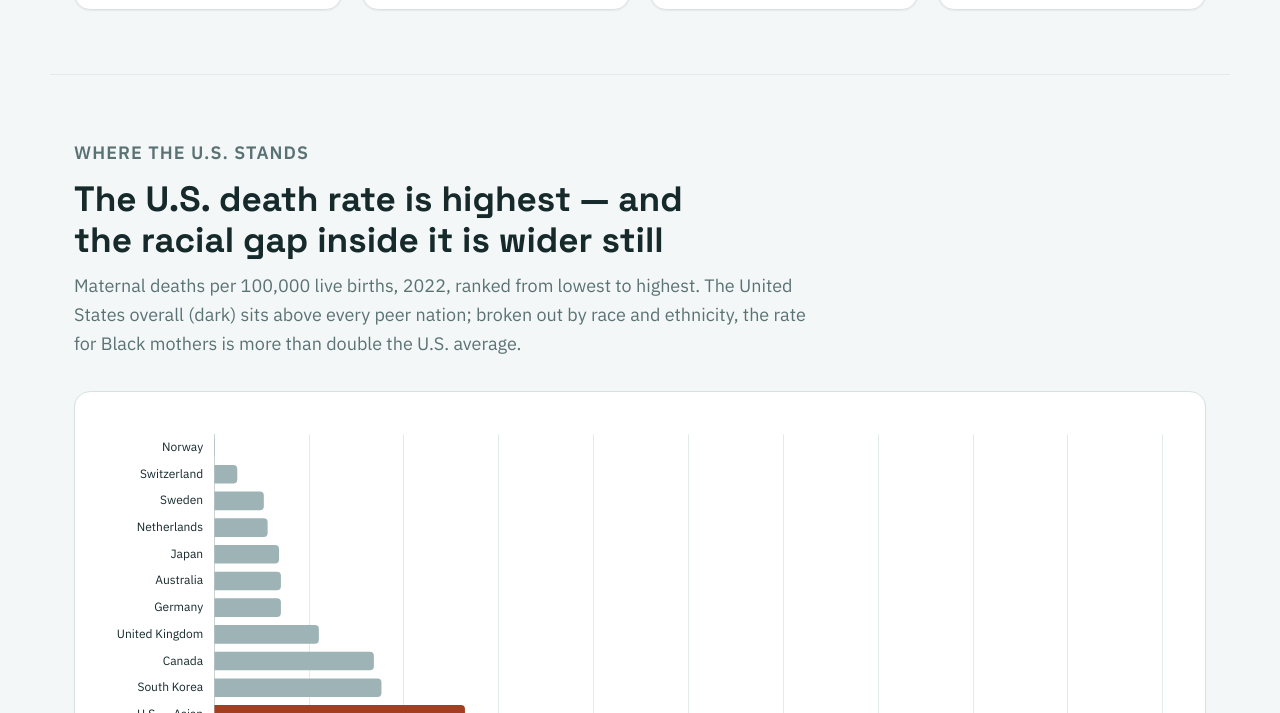
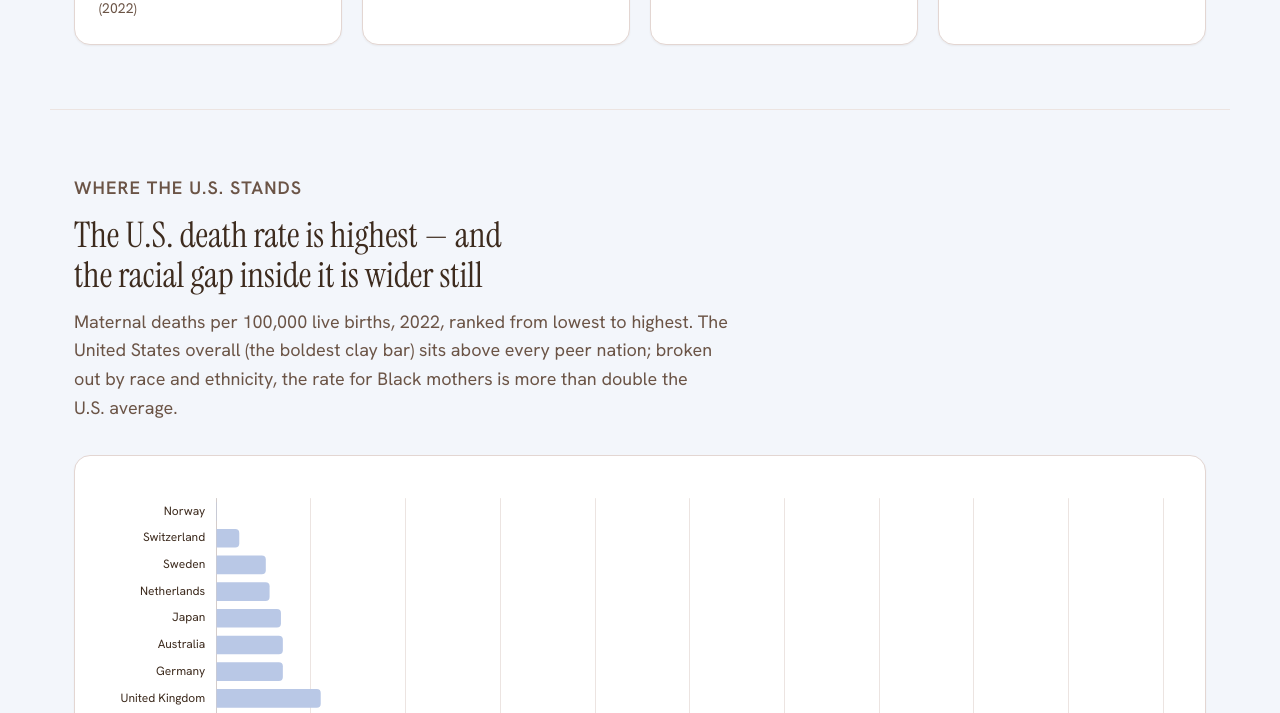
Before and after one commit to Rei0322/maternal-health-dashboard, a plain HTML site: page index.html in a window 1280 px wide. Shown: the part 836-1549 px from the top of the page. Drawn offline with nearby package versions, Linux system fonts and the light colour scheme.

Commit message:
Restyle dashboard in Aristeia Labs brand colors and type
Palette and fonts from the Aristeia Labs site, light and dark themes.
Clay reserved for U.S. data; gold for reference lines and midwives.

Co-Authored-By: Claude Opus 5.5 <noreply@anthropic.com>
Claude-Session: https://claude.ai/code/session_01YCnTNyFBtxdHYVafXmxm61

```diff
--- a/app.js
+++ b/app.js
@@ -40,7 +40,7 @@ function cssVar(name) {
   return getComputedStyle(document.documentElement).getPropertyValue(name).trim();
 }
 
-Chart.defaults.font.family = "'IBM Plex Sans', 'Helvetica Neue', sans-serif";
+Chart.defaults.font.family = "'Hanken Grotesk', 'Segoe UI', system-ui, sans-serif";
 Chart.defaults.font.size = 13;
 
 let charts = [];
@@ -59,7 +59,9 @@ function renderCharts() {
   const peerDark = cssVar('--color-peer-dark');
   const us = cssVar('--color-us');
   const usHover = cssVar('--color-us-hover');
+  const usSub = cssVar('--color-us-sub');
   const primary = cssVar('--color-primary');
+  const accent = cssVar('--color-accent');
 
   const baseGrid = { color: divider, drawTicks: false };
   const baseTicks = { color: muted, font: { size: 12 } };
@@ -67,7 +69,7 @@ function renderCharts() {
   // ---- Chart 1: Mortality ----
   const mCtx = document.getElementById('mortalityChart');
   const mColors = MORTALITY_DATA.map((d) =>
-    d.group === 'us' ? us : d.group === 'us-sub' ? usHover : peer
+    d.group === 'us' ? us : d.group === 'us-sub' ? usSub : peer
   );
   charts.push(
     new Chart(mCtx, {
@@ -152,7 +154,7 @@ function renderCharts() {
             const { ctx, chartArea, scales } = chart;
             const x = scales.x.getPixelForValue(OECD_AVERAGE_LEAVE);
             ctx.save();
-            ctx.strokeStyle = muted;
+            ctx.strokeStyle = accent;
             ctx.setLineDash([4, 4]);
             ctx.lineWidth = 1.5;
             ctx.beginPath();
@@ -161,7 +163,7 @@ function renderCharts() {
             ctx.stroke();
             ctx.setLineDash([]);
             ctx.fillStyle = muted;
-            ctx.font = '11px "IBM Plex Sans", sans-serif';
+            ctx.font = '11px "Hanken Grotesk", sans-serif';
             ctx.textAlign = 'left';
             ctx.fillText('OECD avg: 18.4 wks', x + 6, chartArea.top + 12);
             ctx.restore();
@@ -190,7 +192,7 @@ function renderCharts() {
           {
             label: 'Midwives per 1,000 live births',
             data: wSorted.map((d) => d.midwife),
-            backgroundColor: us,
+            backgroundColor: accent,
             borderRadius: 4,
             barThickness: 12,
           },
@@ -219,7 +221,7 @@ renderCharts();
 // ---------- Chart 2: Timing — custom 100%-stacked bar ----------
 (function renderTiming() {
   const container = document.getElementById('timingChart');
-  const shades = ['#c1502e', '#a03f22', '#0f6e76', '#0b5259', '#5b7274'];
+  const shades = ['#a26e5d', '#7f5244', '#4a659c', '#3b5283', '#6b5446'];
   const total = TIMING_DATA.reduce((s, d) => s + d.value, 0);
 
   const bar = document.createElement('div');
--- a/index.html
+++ b/index.html
@@ -8,7 +8,7 @@
 
 <link rel="preconnect" href="https://fonts.googleapis.com" />
 <link rel="preconnect" href="https://fonts.gstatic.com" crossorigin />
-<link href="https://fonts.googleapis.com/css2?family=Space+Grotesk:wght@500;600;700&family=IBM+Plex+Sans:wght@400;500;600&display=swap" rel="stylesheet" />
+<link href="https://fonts.googleapis.com/css2?family=Instrument+Serif:ital@0;1&family=Hanken+Grotesk:wght@400;500;600&display=swap" rel="stylesheet" />
 
 <link rel="stylesheet" href="./base.css" />
 <link rel="stylesheet" href="./style.css" />
@@ -70,7 +70,7 @@
     <div class="section-head">
       <p class="section-kicker">Where the U.S. stands</p>
       <h2>The U.S. death rate is highest — and the racial gap inside it is wider still</h2>
-      <p>Maternal deaths per 100,000 live births, 2022, ranked from lowest to highest. The United States overall (dark) sits above every peer nation; broken out by race and ethnicity, the rate for Black mothers is more than double the U.S. average.</p>
+      <p>Maternal deaths per 100,000 live births, 2022, ranked from lowest to highest. The United States overall (the boldest clay bar) sits above every peer nation; broken out by race and ethnicity, the rate for Black mothers is more than double the U.S. average.</p>
     </div>
     <div class="chart-card">
       <div class="chart-canvas-wrap" style="height: 480px;">
@@ -79,7 +79,7 @@
       <div class="legend-row">
         <span class="legend-item"><span class="legend-swatch" style="background:var(--color-peer)"></span>Peer country</span>
         <span class="legend-item"><span class="legend-swatch" style="background:var(--color-us)"></span>United States (overall)</span>
-        <span class="legend-item"><span class="legend-swatch" style="background:var(--color-us-hover)"></span>U.S. subgroup by race/ethnicity</span>
+        <span class="legend-item"><span class="legend-swatch" style="background:var(--color-us-sub)"></span>U.S. subgroup by race/ethnicity</span>
       </div>
       <p class="source-note">Source: <a href="https://www.commonwealthfund.org/publications/issue-briefs/2024/jun/insights-us-maternal-mortality-crisis-international-comparison" target="_blank" rel="noopener noreferrer">Gunja et al., 2024, The Commonwealth Fund</a>, using OECD Health Statistics 2023 and CDC National Vital Statistics data. 2022 is the latest year with internationally comparable figures; the CDC reports more recent U.S.-only rates separately.</p>
     </div>
@@ -118,7 +118,7 @@
     <div class="section-head">
       <p class="section-kicker">The workforce gap</p>
       <h2>The U.S. leans on OB-GYNs where other countries lean on midwives</h2>
-      <p>OB-GYNs and midwives per 1,000 live births. The U.S. and Canada field the smallest maternity care workforce of any peer nation — and are alone in having more ob-gyns than midwives.</p>
+      <p>OB-GYNs and midwives per 1,000 live births. The U.S. and Canada field the smallest maternity care workforce of any peer nation — and are alone in having more OB-GYNs than midwives.</p>
     </div>
     <div class="chart-card">
       <div class="chart-canvas-wrap" style="height: 480px;">
@@ -126,7 +126,7 @@
       </div>
       <div class="legend-row">
         <span class="legend-item"><span class="legend-swatch" style="background:var(--color-primary)"></span>OB-GYNs per 1,000 live births</span>
-        <span class="legend-item"><span class="legend-swatch" style="background:var(--color-us)"></span>Midwives per 1,000 live births</span>
+        <span class="legend-item"><span class="legend-swatch" style="background:var(--color-accent)"></span>Midwives per 1,000 live births</span>
       </div>
       <p class="source-note">Source: <a href="https://www.commonwealthfund.org/publications/issue-briefs/2020/nov/maternal-mortality-maternity-care-us-compared-10-countries" target="_blank" rel="noopener noreferrer">Tikkanen et al., 2020, The Commonwealth Fund</a>, using OECD Health Statistics, 2018 or latest available year. Figures are national provider headcounts relative to annual birth volume (a workforce-supply ratio), not a one-provider-per-birth count.</p>
     </div>
--- a/style.css
+++ b/style.css
@@ -1,31 +1,35 @@
 :root,
 [data-theme='light'] {
-  /* Surfaces — cool clinical white with a whisper of teal */
-  --color-bg: #f4f7f7;
+  /* Surfaces — Aristeia Labs blue-white paper */
+  --color-bg: #f3f6fb;
   --color-surface: #ffffff;
-  --color-surface-2: #edf2f2;
-  --color-border: #d8e2e2;
-  --color-divider: #e2eaea;
+  --color-surface-2: #e9eef7;
+  --color-border: #e3d6d2;
+  --color-divider: #ece4e1;
 
-  /* Text */
-  --color-text: #16292b;
-  --color-text-muted: #5b7274;
-  --color-text-faint: #9bacad;
-  --color-text-inverse: #f4f7f7;
+  /* Text — deep brown ink */
+  --color-text: #3d2b1e;
+  --color-text-muted: #6b5446;
+  --color-text-faint: #a8968b;
+  --color-text-inverse: #f3f6fb;
 
-  /* Primary — calming teal (authority, trust) */
-  --color-primary: #0f6e76;
-  --color-primary-hover: #0b5259;
-  --color-primary-highlight: #d7e8e9;
+  /* Primary — hydrangea blue, deepened for readable text */
+  --color-primary: #4a659c;
+  --color-primary-hover: #3b5283;
+  --color-primary-highlight: #e3eaf6;
 
-  /* U.S. accent — warm terracotta (the story's focal point) */
-  --color-us: #c1502e;
-  --color-us-hover: #a03f22;
-  --color-us-highlight: #f3ddd3;
+  /* U.S. accent — clay (the story's focal point) */
+  --color-us: #a26e5d;
+  --color-us-hover: #7f5244;
+  --color-us-highlight: #f1e2dc;
+  --color-us-sub: #cfa898;   /* U.S. subgroups: lighter clay so the overall bar leads */
 
-  /* Peer / neutral series */
-  --color-peer: #9db3b5;
-  --color-peer-dark: #6e8688;
+  /* Brand gold — the one bright line (reference lines, marks) */
+  --color-accent: #cb8e39;
+
+  /* Peer / neutral series — soft hydrangea */
+  --color-peer: #b9c8e6;
+  --color-peer-dark: #7c99cf;
 
   --radius-sm: 0.375rem;
   --radius-md: 0.625rem;
@@ -34,38 +38,41 @@
 
   --transition-interactive: 180ms cubic-bezier(0.16, 1, 0.3, 1);
 
-  --shadow-sm: 0 1px 2px oklch(0.2 0.02 200 / 0.06);
-  --shadow-md: 0 4px 16px oklch(0.2 0.02 200 / 0.08);
-  --shadow-lg: 0 16px 40px oklch(0.2 0.02 200 / 0.12);
+  --shadow-sm: 0 1px 2px oklch(0.25 0.03 50 / 0.06);
+  --shadow-md: 0 4px 16px oklch(0.25 0.03 50 / 0.08);
+  --shadow-lg: 0 16px 40px oklch(0.25 0.03 50 / 0.12);
 
   --content-wide: 1180px;
 
-  --font-display: 'Space Grotesk', 'Helvetica Neue', sans-serif;
-  --font-body: 'IBM Plex Sans', 'Helvetica Neue', sans-serif;
+  --font-display: 'Instrument Serif', 'Iowan Old Style', Georgia, serif;
+  --font-body: 'Hanken Grotesk', 'Segoe UI', system-ui, sans-serif;
 }
 
 [data-theme='dark'] {
-  --color-bg: #0f1a1b;
-  --color-surface: #142425;
-  --color-surface-2: #182b2c;
-  --color-border: #2a4142;
-  --color-divider: #223839;
+  --color-bg: #1d1612;
+  --color-surface: #261d18;
+  --color-surface-2: #2e241e;
+  --color-border: #45372e;
+  --color-divider: #3a2e27;
 
-  --color-text: #dce9e9;
-  --color-text-muted: #8ea8a9;
-  --color-text-faint: #5e7778;
-  --color-text-inverse: #16292b;
+  --color-text: #f1e9e3;
+  --color-text-muted: #c4b3a7;
+  --color-text-faint: #8a776b;
+  --color-text-inverse: #1d1612;
 
-  --color-primary: #59c2c9;
-  --color-primary-hover: #7fd2d8;
-  --color-primary-highlight: #1d3a3c;
+  --color-primary: #9fb6e0;
+  --color-primary-hover: #b8c9e9;
+  --color-primary-highlight: #2a3245;
 
-  --color-us: #e3835f;
-  --color-us-hover: #ec9d7f;
+  --color-us: #d39a85;
+  --color-us-hover: #e2b3a1;
   --color-us-highlight: #3d2a22;
+  --color-us-sub: #8a5f50;
 
-  --color-peer: #557072;
-  --color-peer-dark: #7f9799;
+  --color-accent: #e0a95a;
+
+  --color-peer: #4f5f7d;
+  --color-peer-dark: #7c99cf;
 
   --shadow-sm: 0 1px 2px oklch(0 0 0 / 0.25);
   --shadow-md: 0 4px 16px oklch(0 0 0 / 0.35);
@@ -124,7 +131,7 @@ header.site-header {
   align-items: center;
   gap: var(--space-3);
   font-family: var(--font-display);
-  font-weight: 600;
+  font-weight: 400;
   font-size: var(--text-base);
   color: var(--color-text);
 }
@@ -176,7 +183,7 @@ header.site-header {
   font-weight: 600;
   letter-spacing: 0.06em;
   text-transform: uppercase;
-  color: var(--color-us);
+  color: var(--color-text-muted);
   margin-bottom: var(--space-4);
 }
 .eyebrow::before {
@@ -184,13 +191,13 @@ header.site-header {
   width: 8px;
   height: 8px;
   border-radius: var(--radius-full);
-  background: var(--color-us);
+  background: var(--color-accent);
 }
 
 .hero h1 {
   font-family: var(--font-display);
   font-size: var(--text-2xl);
-  font-weight: 700;
+  font-weight: 400;
   letter-spacing: -0.01em;
   max-width: 18ch;
   margin-bottom: var(--space-5);
@@ -229,7 +236,7 @@ header.site-header {
 .kpi-value {
   font-family: var(--font-display);
   font-size: var(--text-xl);
-  font-weight: 700;
+  font-weight: 400;
   font-variant-numeric: tabular-nums lining-nums;
   color: var(--color-text);
   margin-bottom: var(--space-2);
@@ -274,7 +281,7 @@ header.site-header {
 .section-head h2 {
   font-family: var(--font-display);
   font-size: var(--text-xl);
-  font-weight: 700;
+  font-weight: 400;
   margin-bottom: var(--space-3);
 }
 
@@ -344,7 +351,7 @@ header.site-header {
   display: flex;
   align-items: center;
   justify-content: center;
-  color: var(--color-text-inverse);
+  color: #ffffff; /* segments keep fixed colors in both themes */
   font-size: var(--text-xs);
   font-weight: 600;
   font-variant-numeric: tabular-nums;
@@ -374,7 +381,7 @@ header.site-header {
 .story-grid h2 {
   font-family: var(--font-display);
   font-size: var(--text-xl);
-  font-weight: 700;
+  font-weight: 400;
   margin-bottom: var(--space-4);
 }
 
@@ -400,7 +407,7 @@ header.site-header {
 
 .story-num {
   font-family: var(--font-display);
-  font-weight: 700;
+  font-weight: 400;
   font-size: var(--text-lg);
   color: var(--color-us);
   flex-shrink: 0;
@@ -422,7 +429,7 @@ footer {
 footer h3 {
   font-family: var(--font-display);
   font-size: var(--text-base);
-  font-weight: 700;
+  font-weight: 400;
   margin-bottom: var(--space-4);
 }
 
```
Also changed, not shown: 1 other file.
